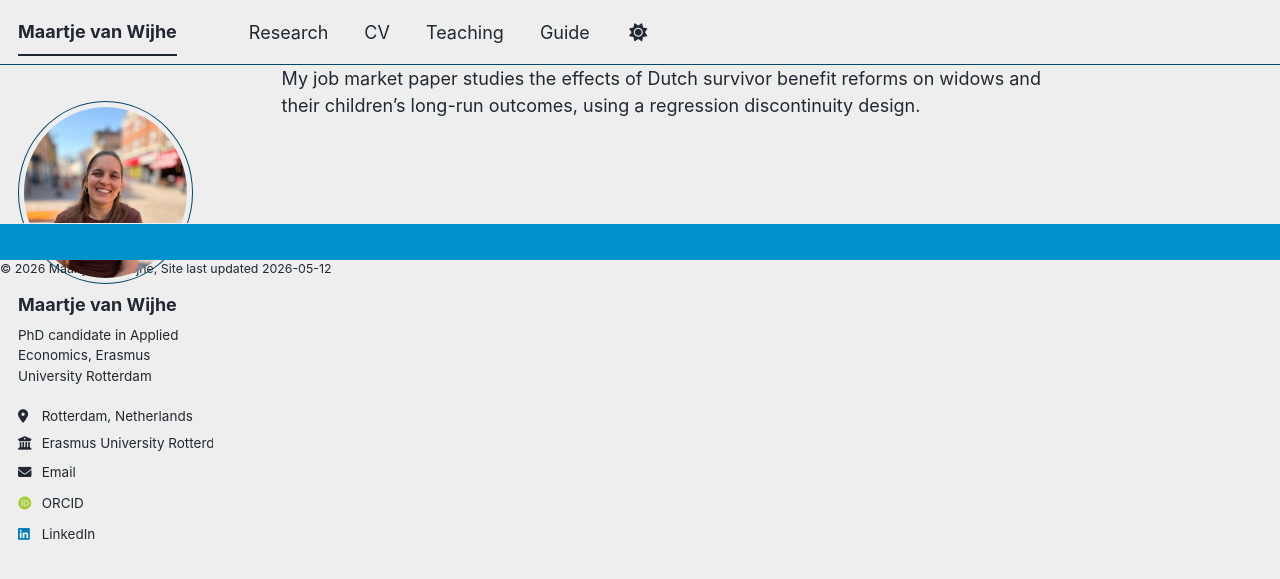
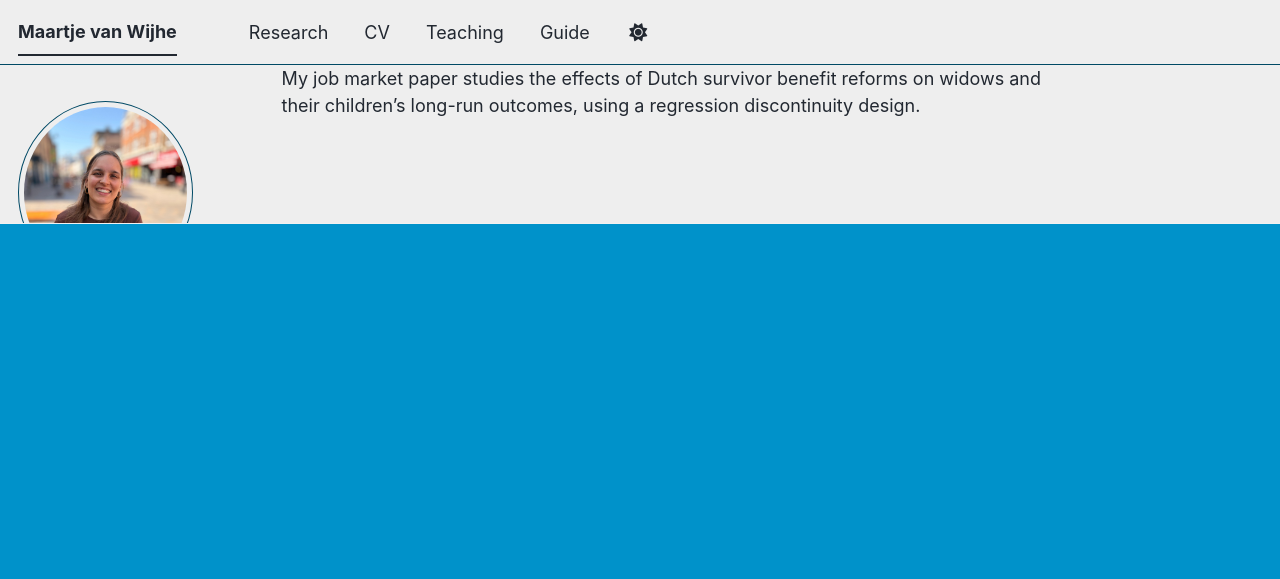
Before and after one commit to Maartjevw23/mywebsite, a Jekyll site: the page built from _pages/about.md, in a window 1280 px wide and 900 px high, scrolled down 233 px. Shown: the top 579 px of the window. Built offline with Jekyll 4.4.1, drawn with Linux system fonts in a browser that asks for light colours; some web fonts are replaced; a script bundle is joined from its source files by our own code; library files that are not in the unit come from our copies.

Commit message:
Update _footer.scss

```diff
--- a/_sass/layout/_footer.scss
+++ b/_sass/layout/_footer.scss
@@ -14,7 +14,7 @@
   clear: both;
 
   /*keep footer in normal document flow so custom widgets do not overlap content */
-  height: 100%vh;
+  height: 100vh;
 
   margin-top: 3em;
 
```
